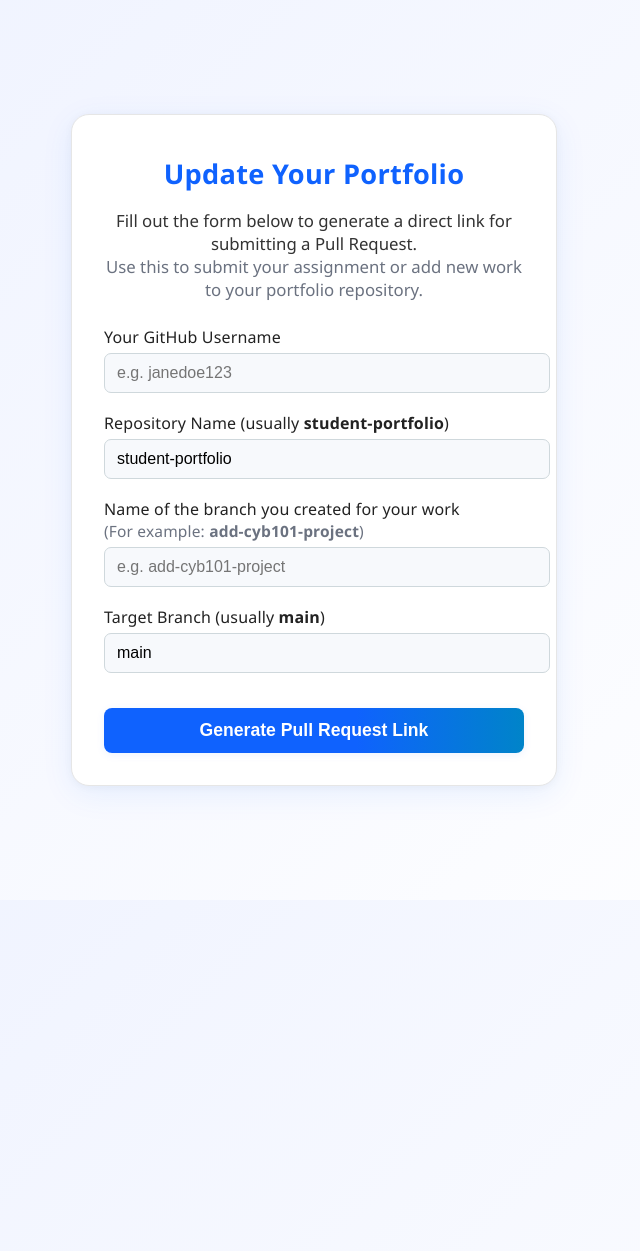
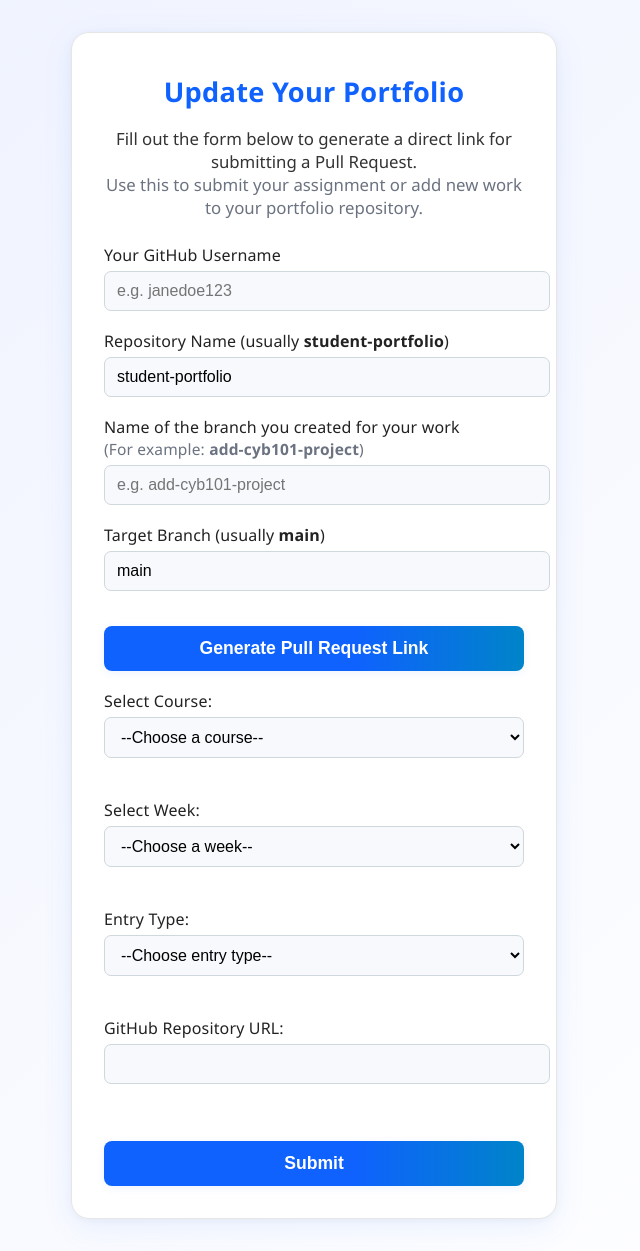
Before and after one commit to Hocking-College-Cybersecurity/hocking-college-cybersecurity.github.io, a Jekyll site: the page pr-link-generator.html, which Jekyll copies as it is, in a window 1280 px wide. Shown: the whole page, without its empty margins (326-966 px from the left). Built offline with Jekyll 4.4.1, drawn with Linux system fonts in a browser that asks for light colours; before the commit the page ends 900 px from its top, so only the background shows below that.

Commit message:
Add course and entry type selection to PR link generator form

```diff
--- a/pr-link-generator.html
+++ b/pr-link-generator.html
@@ -46,7 +46,7 @@
       color: #222;
       letter-spacing: 0.01em;
     }
-    form input {
+    form input, form select {
       width: 100%;
       padding: 10px 12px;
       border-radius: 7px;
@@ -55,7 +55,7 @@
       background: #f7f9fc;
       transition: border 0.2s;
     }
-    form input:focus {
+    form input:focus, form select:focus {
       border: 1.5px solid #0f62fe;
       outline: none;
       background: #fff;
@@ -136,6 +136,44 @@
       <button type="submit">Generate Pull Request Link</button>
     </form>
     <div class="output" id="output" style="display:none;"></div>
+
+    <form action="submit-entry.php" method="post">
+      <label for="course">Select Course:</label>
+      <select id="course" name="course" required>
+        <option value="">--Choose a course--</option>
+        <option value="NET-2220-Server-Management-Autumn-2025">NET-2220 Server Management Autumn 2025</option>
+        <!-- Add more courses as needed -->
+      </select>
+      <br><br>
+
+      <label for="week">Select Week:</label>
+      <select id="week" name="week" required>
+        <option value="">--Choose a week--</option>
+        <option value="week-01">Week 01</option>
+        <option value="week-02">Week 02</option>
+        <option value="week-03">Week 03</option>
+        <option value="week-04">Week 04</option>
+        <option value="week-05">Week 05</option>
+        <option value="week-06">Week 06</option>
+        <option value="week-07">Week 07</option>
+        <option value="week-08">Week 08</option>
+      </select>
+      <br><br>
+
+      <label for="entryType">Entry Type:</label>
+      <select id="entryType" name="entryType" required>
+        <option value="">--Choose entry type--</option>
+        <option value="CyberPlaybook">CyberPlaybook Entry</option>
+        <option value="FinalProject">Final Project Deliverable</option>
+      </select>
+      <br><br>
+
+      <label for="githubUrl">GitHub Repository URL:</label>
+      <input type="url" id="githubUrl" name="githubUrl" required>
+      <br><br>
+
+      <button type="submit">Submit</button>
+    </form>
   </div>
   <script>
     document.getElementById('prForm').onsubmit = function(e) {
```
